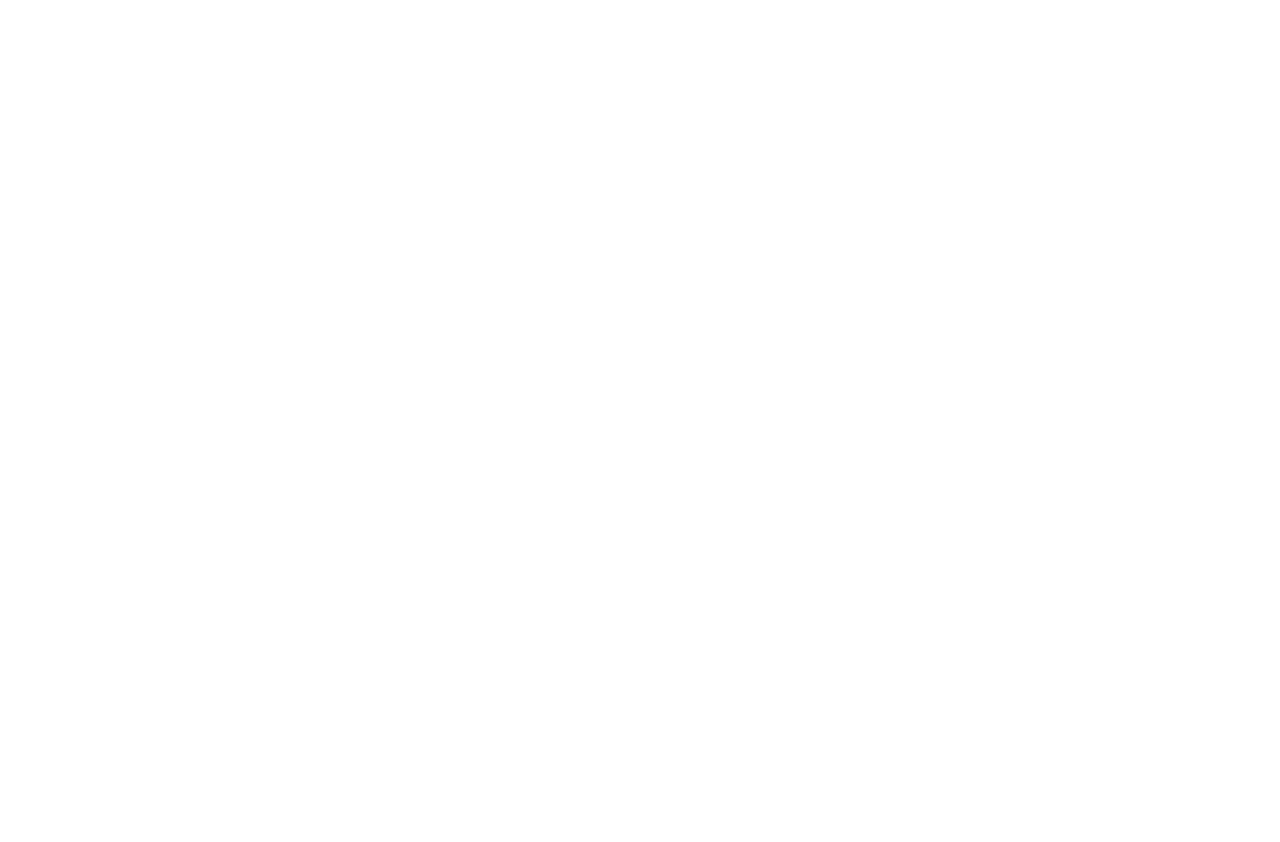
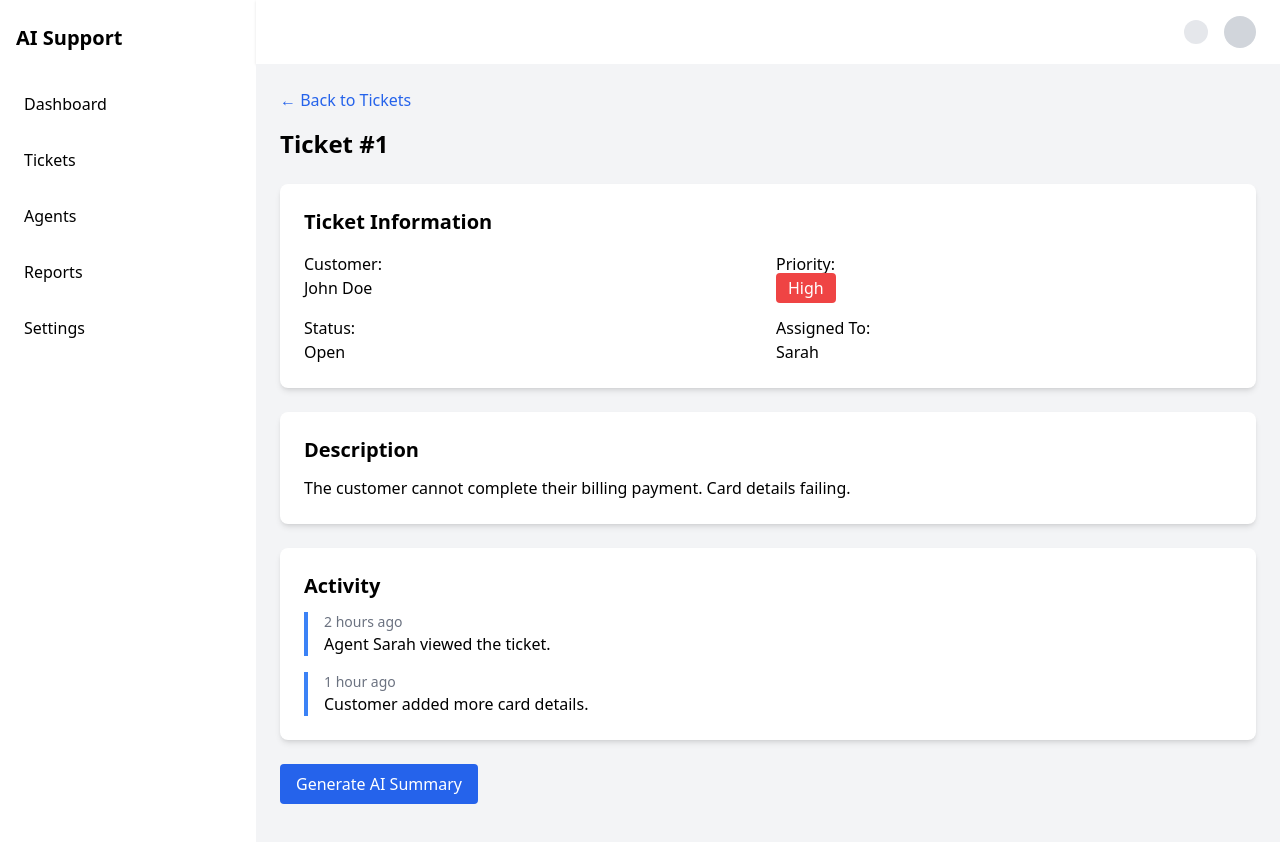
Before and after one commit to Amrutha1101/ai-support-dashboard, a React (Vite) app: page /tickets/1 in a window 1280 px wide. Before the commit this address had no page. Shown: the top 842 px of the page. Before the commit the page ends 800 px from the top, so only its background shows below. Built offline with nearby package versions, Linux system fonts and the light colour scheme.

Commit message:
Make Ticket Detail dynamic using shared mock data

```diff
--- a/src/App.tsx
+++ b/src/App.tsx
@@ -3,6 +3,7 @@
 import Layout from "./components/layout/Layout";
 import Dashboard from "./pages/Dashboard";
 import Tickets from "./pages/Tickets";
+import TicketDetail from "./pages/TicketDetail";
 
 export default function App() {
   return (
@@ -28,6 +29,15 @@
           </Layout>
         }
       />
+
+      <Route
+        path="/tickets/:id"
+        element={
+          <Layout>
+            <TicketDetail />
+          </Layout>
+        }
+      />
     </Routes>
   );
 }
--- /dev/null
+++ b/src/data/mockTickets.ts
@@ -0,0 +1,42 @@
+export type Ticket = {
+  id: number;
+  subject: string;
+  customer: string;
+  priority: "Low" | "Medium" | "High";
+  status: "Open" | "In Progress" | "Resolved";
+  assignedTo: string;
+  description: string;
+  activity: { time: string; text: string }[];
+};
+
+export const tickets: Ticket[] = [
+  {
+    id: 1,
+    subject: "Billing issue",
+    customer: "John Doe",
+    priority: "High",
+    status: "Open",
+    assignedTo: "Sarah",
+    description:
+      "The customer cannot complete their billing payment. Card details failing.",
+    activity: [
+      { time: "2 hours ago", text: "Agent Sarah viewed the ticket." },
+      { time: "1 hour ago", text: "Customer added more card details." },
+    ],
+  },
+
+  {
+    id: 2,
+    subject: "Unable to login",
+    customer: "Alice",
+    priority: "Medium",
+    status: "Resolved",
+    assignedTo: "Mike",
+    description:
+      "Customer unable to login due to password reset loop. Issue resolved.",
+    activity: [
+      { time: "5 hours ago", text: "Agent Mike reset user password." },
+      { time: "4 hours ago", text: "Customer confirmed successful login." },
+    ],
+  },
+];
--- a/src/pages/TicketDetail.tsx
+++ b/src/pages/TicketDetail.tsx
@@ -0,0 +1,89 @@
+import { useParams, useNavigate } from "react-router-dom";
+import { tickets } from "../data/mockTickets";
+
+export default function TicketDetail() {
+  const { id } = useParams();
+  const navigate = useNavigate(); // <-- hook to navigate programmatically
+
+  const ticket = tickets.find((t) => t.id === Number(id));
+
+  if (!ticket) {
+    return <p className="text-red-500">Ticket not found.</p>;
+  }
+
+  return (
+    <div>
+      {/* Back Button */}
+      <button
+        onClick={() => navigate("/tickets")}
+        className="mb-4 text-blue-600 hover:underline"
+      >
+        ← Back to Tickets
+      </button>
+
+      <h1 className="text-2xl font-bold mb-6">Ticket #{ticket.id}</h1>
+
+      {/* Ticket Info */}
+      <div className="bg-white p-6 rounded-lg shadow-md mb-6">
+        <h2 className="text-xl font-semibold mb-4">Ticket Information</h2>
+
+        <div className="grid grid-cols-2 gap-4">
+          <div>
+            <p className="font-medium">Customer:</p>
+            <p>{ticket.customer}</p>
+          </div>
+
+          <div>
+            <p className="font-medium">Priority:</p>
+            <span
+              className={`px-3 py-1 rounded text-white ${
+                ticket.priority === "High"
+                  ? "bg-red-500"
+                  : ticket.priority === "Medium"
+                  ? "bg-yellow-500"
+                  : "bg-green-500"
+              }`}
+            >
+              {ticket.priority}
+            </span>
+          </div>
+
+          <div>
+            <p className="font-medium">Status:</p>
+            <p>{ticket.status}</p>
+          </div>
+
+          <div>
+            <p className="font-medium">Assigned To:</p>
+            <p>{ticket.assignedTo}</p>
+          </div>
+        </div>
+      </div>
+
+      {/* Description */}
+      <div className="bg-white p-6 rounded-lg shadow-md mb-6">
+        <h2 className="text-xl font-semibold mb-3">Description</h2>
+        <p>{ticket.description}</p>
+      </div>
+
+      {/* Activity Timeline */}
+      <div className="bg-white p-6 rounded-lg shadow-md mb-6">
+        <h2 className="text-xl font-semibold mb-3">Activity</h2>
+
+        <div className="space-y-4">
+          {ticket.activity.map((act, index) => (
+            <div key={index} className="border-l-4 border-blue-500 pl-4">
+              <p className="text-sm text-gray-500">{act.time}</p>
+              <p>{act.text}</p>
+            </div>
+          ))}
+        </div>
+      </div>
+
+      {/* AI Summary Button */}
+      <button className="bg-blue-600 text-white px-4 py-2 rounded hover:bg-blue-700">
+        Generate AI Summary
+      </button>
+    </div>
+  );
+}
--- a/src/pages/Tickets.tsx
+++ b/src/pages/Tickets.tsx
@@ -1,4 +1,5 @@
 import { useState } from "react";
+import { tickets } from "../data/mockTickets";
 
 type Ticket = {
   id: number;
@@ -39,8 +40,11 @@
 export default function Tickets() {
   const [search, setSearch] = useState("");
 
-  const filteredTickets = mockTickets.filter((ticket) =>
-    ticket.subject.toLowerCase().includes(search.toLowerCase())
+  //   const filteredTickets = mockTickets.filter((ticket) =>
+  //     ticket.subject.toLowerCase().includes(search.toLowerCase()),
+  //   );
+  const filteredTickets = tickets.filter((ticket) =>
+    ticket.subject.toLowerCase().includes(search.toLowerCase()),
   );
 
   return (
@@ -81,7 +85,11 @@
 
           <tbody>
             {filteredTickets.map((ticket) => (
-              <tr key={ticket.id} className="border-b hover:bg-gray-50">
+              <tr
+                key={ticket.id}
+                className="border-b hover:bg-gray-50 cursor-pointer"
+                onClick={() => (window.location.href = `/tickets/${ticket.id}`)}
+              >
                 <td className="p-3">{ticket.id}</td>
                 <td className="p-3">{ticket.subject}</td>
                 <td className="p-3">{ticket.customer}</td>
@@ -91,8 +99,8 @@
                       ticket.priority === "High"
                         ? "bg-red-500"
                         : ticket.priority === "Medium"
-                        ? "bg-yellow-500"
-                        : "bg-green-500"
+                          ? "bg-yellow-500"
+                          : "bg-green-500"
                     }`}
                   >
                     {ticket.priority}
```
